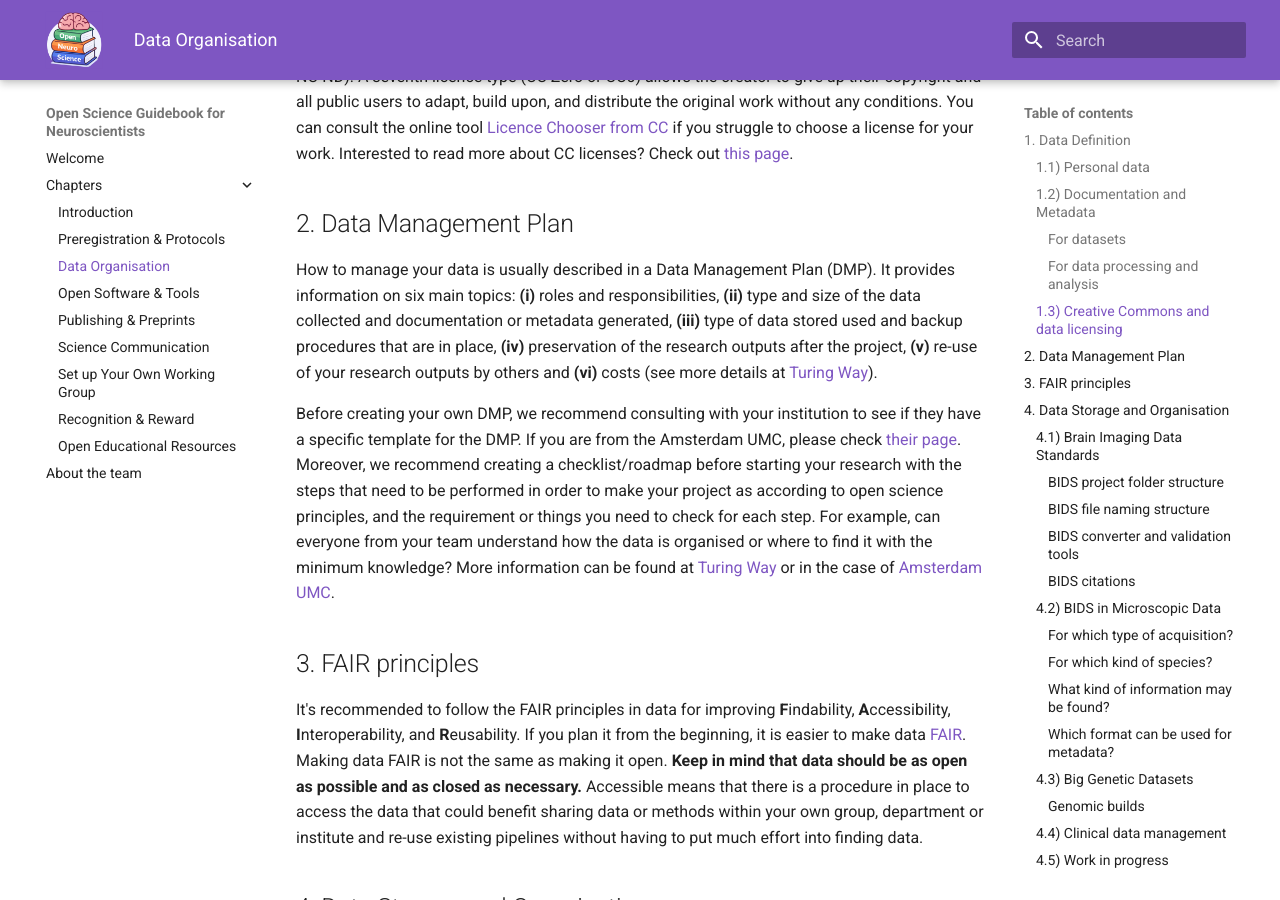
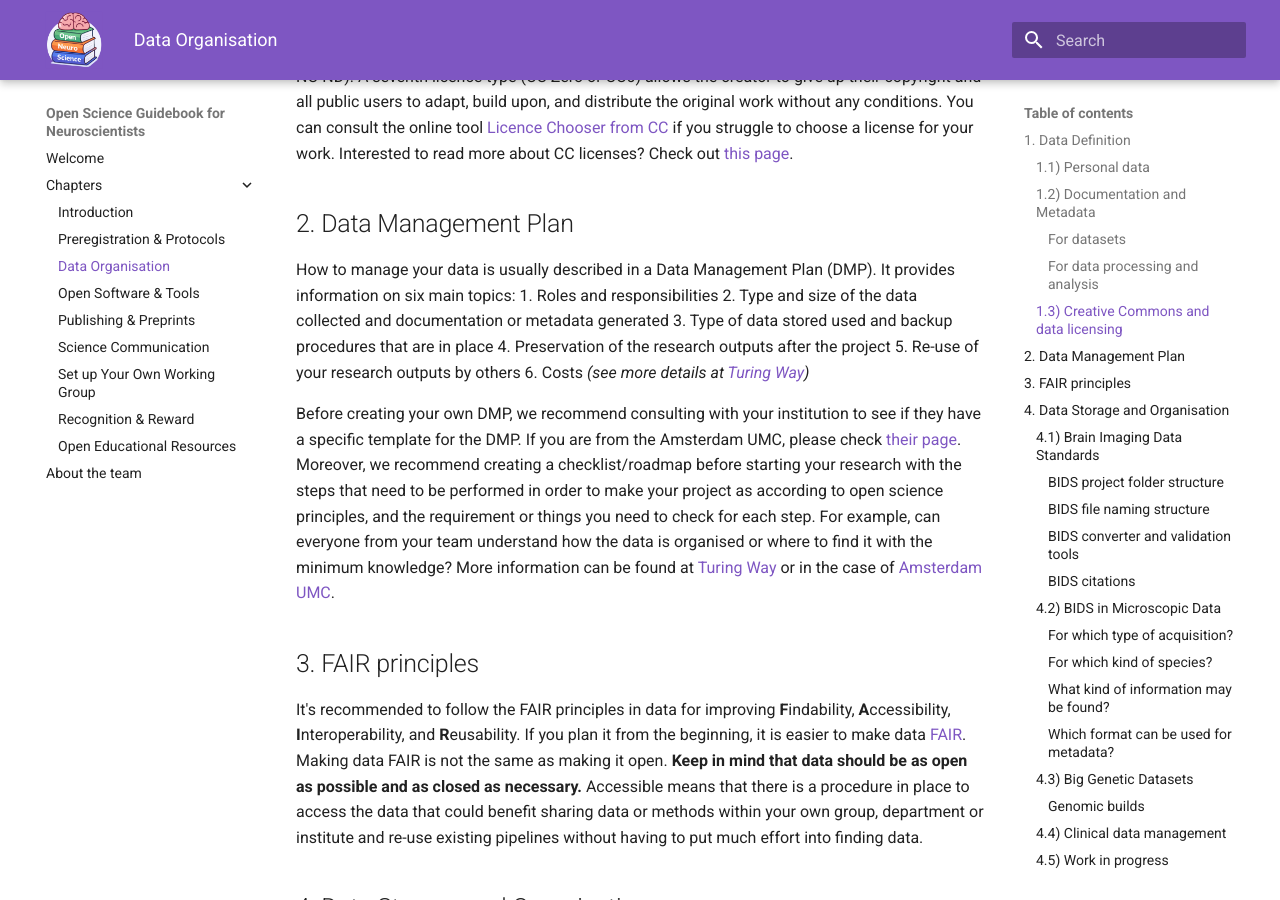
Before and after one commit to ANW-Open-Science/Open-Science-Guidebook-for-Neuroscientists, an MkDocs documentation site: the page built from docs/tabs/3-data_organisation.md, in a window 1280 px wide and 900 px high, scrolled down 2434 px. Built offline with MkDocs 1.6.1 and Material for MkDocs 9.7.7, drawn with Linux system fonts in a browser that asks for light colours.

Commit message:
Update 3-data_organisation_2.numberedlist.md

```diff
--- a/docs/tabs/3-data_organisation.md
+++ b/docs/tabs/3-data_organisation.md
@@ -52,7 +52,14 @@
 
 ## 2. Data Management Plan
 
-How to manage your data is usually described in a Data Management Plan (DMP). It provides information on six main topics: **(i)** roles and responsibilities, **(ii)** type and size of the data collected and documentation or metadata generated, **(iii)** type of data stored used and backup procedures that are in place, **(iv)** preservation of the research outputs after the project, **(v)** re-use of your research outputs by others and **(vi)** costs (see more details at [Turing Way](https://the-turing-way.netlify.app/reproducible-research/rdm/rdm-dmp#rr-rdm-dmp)).
+How to manage your data is usually described in a Data Management Plan (DMP). It provides information on six main topics:
+1. Roles and responsibilities
+2. Type and size of the data collected and documentation or metadata generated
+3. Type of data stored used and backup procedures that are in place
+4. Preservation of the research outputs after the project
+5. Re-use of your research outputs by others
+6. Costs
+*(see more details at [Turing Way](https://the-turing-way.netlify.app/reproducible-research/rdm/rdm-dmp#rr-rdm-dmp))*
 
 Before creating your own DMP, we recommend consulting with your institution to see if they have a specific template for the DMP. If you are from the Amsterdam UMC, please check [their page](https://www.amsterdamumc.org/en/research/support/services-facilities/data-management/data-management-plan-dmp.htm). Moreover, we recommend creating a checklist/roadmap before starting your research with the steps that need to be performed in order to make your project as according to open science principles, and the requirement or things you need to check for each step. For example, can everyone from your team understand how the data is organised or where to find it with the minimum knowledge? More information can be found at [Turing Way](https://the-turing-way.netlify.app/reproducible-research/rdm/rdm-checklist) or in the case of [Amsterdam UMC](https://www.amsterdamumc.org/en/research/research-roadmap.htm).
 
```
